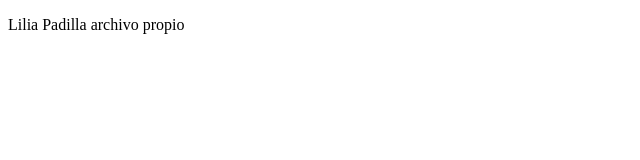
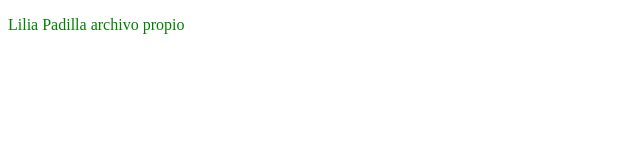
Before and after one commit to LiliDYue/Repo_Inte, a plain HTML site: page usuario1.html in a window 1280 px wide. Shown: the whole page, without its empty margins (0-640 px from the left). Drawn offline with Linux system fonts and the light colour scheme.

Commit message:
Update usuario1.html
refer

```diff
--- a/usuario1.html
+++ b/usuario1.html
@@ -1,7 +1,7 @@
 <!DOCTYPE html>
 <html>
   <head>
-
+   <link rel="stylesheet" href="style_lilia.css">
   </head>
   <body>
     <p>Lilia Padilla archivo propio</p>
```
